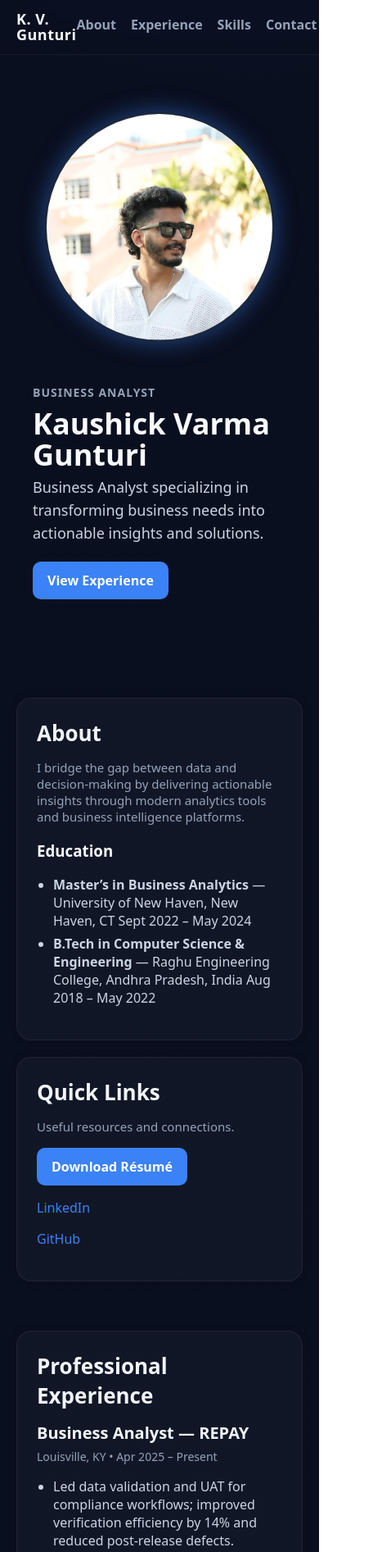
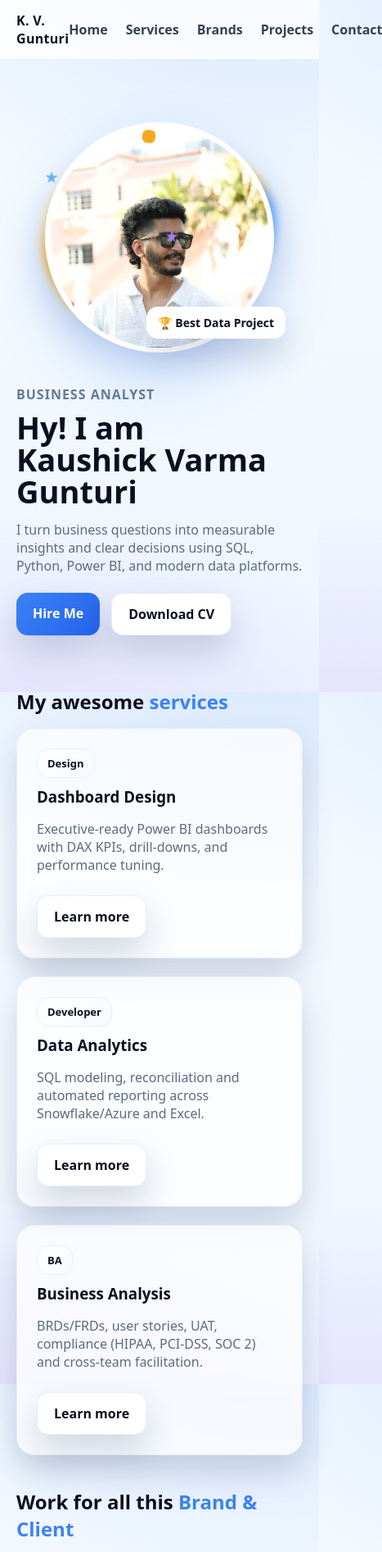
Before and after one commit to kaushickgunturi-debug/kaushickgunturi-debug.github.io, a plain HTML site: page index.html in a window 390 px wide. Shown: the top 1893 px of the page at 82% size, 467 px wide, since content can reach past the window. Drawn offline with Linux system fonts and the light colour scheme.

Commit message:
Update index.html

```diff
--- a/index.html
+++ b/index.html
@@ -3,233 +3,309 @@
 <head>
   <meta charset="utf-8" />
   <meta name="viewport" content="width=device-width, initial-scale=1" />
-  <title>Kaushick Varma Gunturi – Business Analyst</title>
-  <meta name="description" content="Portfolio of Kaushick Varma Gunturi, Business Analyst specializing in transforming business needs into actionable insights and solutions." />
-  <meta name="author" content="Kaushick Varma Gunturi" />
+  <title>Kaushick Varma Gunturi — Business Analyst</title>
   <link rel="icon" href="favicon.png" />
 
   <style>
-    /* -------- Reset & globals -------- */
-    * { box-sizing: border-box; }
-    html { scroll-behavior: smooth; }
-    body {
-      margin: 0;
-      font-family: system-ui, -apple-system, Segoe UI, Roboto, Inter, Helvetica, Arial, sans-serif;
-      color: #f8fafc;
+    /* ============ Base & Theme ============ */
+    :root{
+      --bg1:#f6fbff;
+      --bg2:#eef6ff;
+      --ink:#0b1020;
+      --muted:#5b6b81;
+      --chip:#ffffffaa;
+      --glass:#ffffffb3;
+      --white:#fff;
+      --accent:#ffb703;        /* warm yellow */
+      --accent-2:#3b82f6;      /* blue */
+      --accent-3:#a855f7;      /* purple */
+      --shadow: 0 20px 40px rgba(27, 46, 94, .18);
+      --radius-xl: 22px;
+      --radius-lg: 18px;
+      --radius-full: 999px;
+    }
+    *{box-sizing:border-box}
+    html{scroll-behavior:smooth}
+    body{
+      margin:0;
+      font-family: ui-sans-serif, system-ui, -apple-system, Segoe UI, Roboto, Inter, Helvetica, Arial, sans-serif;
+      color:var(--ink);
       background:
-        radial-gradient(1200px 800px at 80% -10%, rgba(59,130,246,.15), transparent 60%),
-        linear-gradient(180deg, #0a0f1f 0%, #0b1020 100%);
+        radial-gradient(900px 600px at 85% -10%, rgba(59,130,246,.18), transparent 60%),
+        radial-gradient(800px 500px at 10% 110%, rgba(168,85,247,.16), transparent 60%),
+        linear-gradient(180deg, var(--bg1), var(--bg2));
+      background-attachment: fixed;
     }
-    a { color: #3b82f6; text-decoration: none; }
-    a:hover { text-decoration: underline; }
+    a{color:var(--accent-2); text-decoration:none}
+    a:hover{text-decoration:underline}
 
-    /* -------- Top nav -------- */
-    header {
-      position: sticky; top: 0; z-index: 30;
-      backdrop-filter: blur(8px);
-      background: rgba(11,16,32,0.6);
-      border-bottom: 1px solid rgba(255,255,255,0.05);
-      display: flex; justify-content: space-between; align-items: center;
-      padding: 14px 20px;
+    /* ============ Navbar ============ */
+    .nav{
+      position: sticky; top: 0; z-index: 50;
+      backdrop-filter: blur(10px);
+      background: #ffffffcc;
+      border-bottom: 1px solid #e8eef7;
     }
-    header h1 { font-size: 18px; color: #f8fafc; letter-spacing: .5px; margin: 0; }
-    nav ul { display: flex; list-style: none; margin: 0; padding: 0; gap: 18px; }
-    nav a { color: #94a3b8; font-weight: 600; }
-    nav a:hover { color: #3b82f6; }
+    .nav-inner{
+      max-width: 1180px; margin: 0 auto; padding: 14px 20px;
+      display:flex; align-items:center; justify-content:space-between;
+    }
+    .brand{font-weight:800; letter-spacing:.3px}
+    .nav ul{list-style:none; display:flex; gap:22px; margin:0; padding:0}
+    .nav a{color:#334155; font-weight:600}
+    .nav a:hover{color:#111827}
 
-    /* -------- Page shell -------- */
-    main { max-width: 1100px; margin: 0 auto; padding: 40px 20px 80px; }
+    /* ============ Shell ============ */
+    .container{max-width:1180px; margin:0 auto; padding:48px 20px}
 
-    /* -------- HERO -------- */
-    .hero-content {
-      display: flex; flex-wrap: wrap; align-items: center; justify-content: space-between;
-      gap: 2rem; padding: 60px 20px; animation: fadeInUp 1s ease-in-out;
+    /* ============ HERO ============ */
+    .hero{
+      display:grid; grid-template-columns: 1.2fr .9fr; gap:40px; align-items:center;
+      padding: 28px 0 40px;
     }
-    .hero-text { flex: 1 1 420px; min-width: 300px; }
-    .kicker { color: #94a3b8; font-size: 14px; font-weight: 800; letter-spacing: 1px; text-transform: uppercase; }
-    h1 { font-size: clamp(36px, 5vw, 56px); margin: 10px 0 8px; color: #f8fafc; line-height: 1.05; }
-    .lead { color: #cbd5e1; font-size: 18px; line-height: 1.55; margin: 0 0 20px; }
-    .cta {
-      display: inline-block; background: #3b82f6; color: #fff; font-weight: 800;
-      padding: 12px 18px; border-radius: 10px; transition: background .25s, transform .2s;
+    .kicker{color:#66789a; font-weight:800; text-transform:uppercase; letter-spacing:1px}
+    h1{font-size: clamp(38px, 6vw, 64px); line-height:1.03; margin: 10px 0 8px}
+    .lead{color:#5b6b81; font-size: clamp(16px, 2vw, 18px); max-width: 62ch}
+    .cta-row{display:flex; gap:14px; margin-top:22px}
+    .btn{
+      display:inline-block; padding:14px 20px; border-radius:14px; font-weight:800;
+      box-shadow: var(--shadow); transition:transform .15s ease, filter .15s ease;
     }
-    .cta:hover { background: #2563eb; transform: translateY(-2px); }
+    .btn:hover{transform:translateY(-2px); filter:saturate(1.05)}
+    .btn-primary{background: linear-gradient(135deg, var(--accent-2), #2563eb); color:#fff}
+    .btn-ghost{background:#fff; border:1px solid #e6eef9; color:#0b1020}
 
-    .hero-photo { flex: 0 0 300px; display: flex; justify-content: center; }
-    .headshot {
-      width: 280px; height: 280px; max-width: 80vw; border-radius: 50%; object-fit: cover;
-      display: block; margin: 20px auto; border: 2px solid #1e293b; box-shadow: 0 0 28px rgba(59,130,246,.5);
+    /* Hero Art */
+    .art{
+      position:relative; display:grid; place-items:center;
+      isolation:isolate;
+    }
+    .blob{
+      position:absolute; inset:auto; width: 82%; height: 82%;
+      border-radius: 45% 55% 60% 40%/50% 45% 55% 50%;
+      background: radial-gradient(120% 120% at 20% 10%, #ffd166 0 25%, #fca311 40%, #ffb703 60%, transparent 70%),
+                  radial-gradient(110% 110% at 85% 85%, #60a5fa 0 35%, #3b82f6 55%, transparent 70%);
+      filter: blur(6px) saturate(1.05);
+      transform: rotate(-6deg);
+      z-index:-1;
+      box-shadow: var(--shadow);
+    }
+    .headshot{
+      width:min(360px, 72vw); height:min(360px, 72vw); border-radius:50%;
+      object-fit:cover; border: 6px solid #fff;
+      box-shadow: 0 30px 70px rgba(59,130,246,.25);
+      background:#fff;
+    }
+    .badge{
+      position:absolute; right:6%; top:8%;
+      background:#fff; padding:10px 14px; border-radius:14px; box-shadow: var(--shadow);
+      font-weight:800; font-size:14px; display:flex; align-items:center; gap:8px;
     }
 
-    /* -------- Cards & sections -------- */
-    section.grid {
-      display: grid; grid-template-columns: repeat(auto-fit, minmax(320px, 1fr));
-      gap: 20px; margin-top: 60px;
+    /* Floating confetti shapes */
+    .shape{position:absolute; width:16px; height:16px; border-radius:6px; opacity:.9}
+    .shape.star{clip-path:polygon(50% 0,61% 35%,98% 35%,68% 57%,79% 91%,50% 70%,21% 91%,32% 57%,2% 35%,39% 35%)}
+    .s1{left:10%; top:22%; background:#60a5fa; animation:float 6s ease-in-out infinite}
+    .s2{left:44%; top:6%; background:#f59e0b; animation:float 7s ease-in-out .3s infinite}
+    .s3{left:52%; top:48%; background:#a78bfa; animation:float 5.5s ease-in-out .6s infinite}
+    @keyframes float{50%{transform:translateY(-10px) rotate(8deg)}}
+
+    /* ============ Section cards ============ */
+    .grid{display:grid; grid-template-columns: repeat(auto-fit, minmax(260px,1fr)); gap:22px}
+    .card{
+      background: var(--glass);
+      backdrop-filter: blur(10px);
+      border:1px solid #e7eefb;
+      border-radius: var(--radius-xl);
+      padding:22px; box-shadow: var(--shadow)
     }
-    .card {
-      background: rgba(255,255,255,.03);
-      border: 1px solid rgba(255,255,255,.06);
-      border-radius: 18px; padding: 24px;
-      box-shadow: 0 0 10px rgba(0,0,0,.28);
-    }
-    h2 { font-size: 26px; color: #f1f5f9; margin: 0 0 14px; }
-    p.small { color: #94a3b8; font-size: 15px; margin-top: 0; }
-    ul { padding-left: 20px; color: #cbd5e1; }
-    li { margin-bottom: 6px; }
+    .card h3{margin:10px 0 8px}
+    .muted{color:var(--muted)}
 
-    /* -------- Experience -------- */
-    #experience .job { margin-bottom: 26px; }
-    #experience .job h3 { margin: 0 0 6px; color: #f1f5f9; font-size: 20px; }
-    #experience .meta { color: #94a3b8; font-size: 14px; margin: 0 0 10px; }
-
-    /* -------- Contact -------- */
-    .contact-list { list-style: none; padding: 0; margin: 0; }
-    .contact-list li { margin-bottom: 10px; }
-    .chip {
-      display: inline-block; background: rgba(255,255,255,.06);
-      border: 1px solid rgba(148,163,184,.25); color: #cbd5e1;
-      padding: 8px 10px; border-radius: 999px; font-weight: 600; margin: 6px 8px 0 0;
+    /* Service tiles */
+    .service{padding:24px; text-align:left}
+    .service .pill{
+      display:inline-block; background:linear-gradient(135deg,#fff, #f7fbff);
+      border:1px solid #e6eef9; padding:8px 12px; border-radius:14px; font-weight:800; font-size:13px
     }
 
-    /* -------- Animation -------- */
-    @keyframes fadeInUp { from { opacity: 0; transform: translateY(40px); } to { opacity: 1; transform: translateY(0); } }
+    /* Brand circle */
+    .brand-sphere{
+      position:relative; width: 260px; height:260px; margin:auto; border-radius:50%;
+      background: radial-gradient(120% 120% at 30% 30%, #fff, #f3f8ff 60%, #e9f2ff);
+      border:1px solid #e5eefc; box-shadow: var(--shadow);
+      display:grid; place-items:center; gap:10px;
+    }
+    .logo-grid{display:grid; grid-template-columns:repeat(3,1fr); gap:10px; width:70%}
+    .logo{background:#fff; border:1px solid #e8eef7; border-radius:12px; height:46px; display:grid; place-items:center; font-weight:800; color:#66789a}
 
-    /* -------- Responsive tweak -------- */
-    @media (max-width: 880px) {
-      .hero-content { padding-top: 30px; }
-      .hero-photo { order: -1; flex-basis: 100%; }
-      .headshot { margin-top: 0; }
+    /* Project grid */
+    .projects{display:grid; grid-template-columns: repeat(auto-fit, minmax(260px,1fr)); gap:20px}
+    .project{
+      overflow:hidden; border-radius:20px; background:#fff; border:1px solid #e6eef9;
+      box-shadow: var(--shadow)
+    }
+    .project img{width:100%; height:170px; object-fit:cover; display:block}
+    .project .p-body{padding:14px}
+    .tag{display:inline-block; font-size:12px; background:#eef6ff; border:1px solid #dbeafe; color:#1d4ed8; padding:6px 10px; border-radius:999px; font-weight:700}
+
+    /* Footer */
+    footer{padding:60px 0 80px; text-align:center; color:#6b7c93}
+
+    /* Responsive */
+    @media (max-width: 980px){
+      .hero{grid-template-columns:1fr}
+      .art{order:-1}
+      .badge{top:auto; bottom:6%}
     }
   </style>
 </head>
+<body>
 
-<body>
-  <!-- Top Nav -->
-  <header>
-    <h1>K. V. Gunturi</h1>
-    <nav>
-      <ul>
-        <li><a href="#about">About</a></li>
-        <li><a href="#experience">Experience</a></li>
-        <li><a href="#skills">Skills</a></li>
-        <li><a href="#contact">Contact</a></li>
-      </ul>
-    </nav>
-  </header>
+  <!-- Nav -->
+  <div class="nav">
+    <div class="nav-inner">
+      <div class="brand">K. V. Gunturi</div>
+      <nav>
+        <ul>
+          <li><a href="#hero">Home</a></li>
+          <li><a href="#services">Services</a></li>
+          <li><a href="#brands">Brands</a></li>
+          <li><a href="#projects">Projects</a></li>
+          <li><a href="#contact">Contact</a></li>
+        </ul>
+      </nav>
+    </div>
+  </div>
 
-  <main>
+  <div class="container" id="hero">
     <!-- HERO -->
-    <div class="hero-content">
-      <div class="hero-text">
+    <section class="hero">
+      <div>
         <div class="kicker">Business Analyst</div>
-        <h1>Kaushick Varma Gunturi</h1>
-        <p class="lead">Business Analyst specializing in transforming business needs into actionable insights and solutions.</p>
-        <a class="cta" href="#experience">View Experience</a>
-      </div>
-      <div class="hero-photo">
-        <img src="profile-placeholder.png" alt="Kaushick Varma Gunturi" class="headshot" />
-      </div>
-    </div>
-
-    <!-- ABOUT + QUICK LINKS -->
-    <section id="about" class="grid">
-      <div class="card">
-        <h2>About</h2>
-        <p class="small">
-          I bridge the gap between data and decision-making by delivering actionable insights through modern analytics tools and business intelligence platforms.
-        </p>
-        <h3>Education</h3>
-        <ul>
-          <li><strong>Master’s in Business Analytics</strong> — University of New Haven, New Haven, CT <span class="meta">Sept 2022 – May 2024</span></li>
-          <li><strong>B.Tech in Computer Science & Engineering</strong> — Raghu Engineering College, Andhra Pradesh, India <span class="meta">Aug 2018 – May 2022</span></li>
-        </ul>
+        <h1>Hy! I am<br/>Kaushick Varma Gunturi</h1>
+        <p class="lead">I turn business questions into measurable insights and clear decisions using SQL, Python, Power BI, and modern data platforms.</p>
+        <div class="cta-row">
+          <a class="btn btn-primary" href="#contact">Hire Me</a>
+          <a class="btn btn-ghost" href="Kaushick_Gunturi_Resume.pdf" download>Download CV</a>
+        </div>
       </div>
 
-      <div class="card">
-        <h2>Quick Links</h2>
-        <p class="small">Useful resources and connections.</p>
-        <p><a class="cta" href="Kaushick_Gunturi_Resume.pdf" download>Download Résumé</a></p>
-        <p><a href="https://www.linkedin.com" target="_blank" rel="noopener">LinkedIn</a></p>
-        <p><a href="https://github.com/kaushickgunturi-debug" target="_blank" rel="noopener">GitHub</a></p>
+      <div class="art">
+        <div class="blob"></div>
+        <img class="headshot" src="profile-placeholder.png" alt="Kaushick Varma Gunturi" />
+        <div class="badge">🏆 Best Data Project</div>
+        <span class="shape star s1"></span>
+        <span class="shape s2"></span>
+        <span class="shape star s3"></span>
       </div>
     </section>
 
-    <!-- EXPERIENCE -->
-    <section id="experience" class="grid" style="margin-top:60px;">
-      <div class="card">
-        <h2>Professional Experience</h2>
-
-        <div class="job">
-          <h3>Business Analyst — REPAY</h3>
-          <p class="meta">Louisville, KY • Apr 2025 – Present</p>
-          <ul>
-            <li>Led data validation and UAT for compliance workflows; improved verification efficiency by 14% and reduced post-release defects.</li>
-            <li>Translated business goals into technical reporting specs with 100% requirements traceability.</li>
-            <li>Automated Power BI performance dashboards (DAX) to shorten decision cycles by 22% and improve KPI visibility.</li>
-            <li>Supported regulatory data audits and anomaly tracking, improving resolution turnaround by 17%.</li>
-          </ul>
+    <!-- SERVICES -->
+    <section id="services" style="margin-top:24px">
+      <h2 style="margin:4px 0 16px">My awesome <span style="color:var(--accent-2)">services</span></h2>
+      <div class="grid">
+        <div class="card service">
+          <span class="pill">Design</span>
+          <h3>Dashboard Design</h3>
+          <p class="muted">Executive-ready Power BI dashboards with DAX KPIs, drill-downs, and performance tuning.</p>
+          <a class="btn btn-ghost" style="margin-top:10px" href="#projects">Learn more</a>
         </div>
-
-        <div class="job">
-          <h3>Business Analyst — Mindoula</h3>
-          <p class="meta">Silver Spring, MD • Jul 2024 – Mar 2025</p>
-          <ul>
-            <li>Gathered and prioritized requirements via workshops/interviews; aligned deliverables to strategy.</li>
-            <li>Built SQL/Power BI reporting suites; improved KPI tracking accuracy by 12% and reduced rework by 16%.</li>
-            <li>Created BRDs/FRDs and user stories with clear acceptance criteria; designed process maps in Lucidchart/Visio.</li>
-          </ul>
+        <div class="card service">
+          <span class="pill">Developer</span>
+          <h3>Data Analytics</h3>
+          <p class="muted">SQL modeling, reconciliation and automated reporting across Snowflake/Azure and Excel.</p>
+          <a class="btn btn-ghost" style="margin-top:10px" href="#projects">Learn more</a>
         </div>
-
-        <div class="job">
-          <h3>Data Analyst — Dotsquare Technologies India Pvt. Ltd</h3>
-          <p class="meta">India • May 2020 – Apr 2022</p>
-          <ul>
-            <li>ETL’d multi-source datasets with 98% accuracy; delivered 100+ operational & financial reports in Power BI/Excel.</li>
-            <li>Deployed automated refresh pipelines and performed trend/correlation analysis for forecasting.</li>
-            <li>Created SQL queries for structured datasets; improved turnaround for analytical requests by 15%.</li>
-          </ul>
+        <div class="card service">
+          <span class="pill">BA</span>
+          <h3>Business Analysis</h3>
+          <p class="muted">BRDs/FRDs, user stories, UAT, compliance (HIPAA, PCI-DSS, SOC 2) and cross-team facilitation.</p>
+          <a class="btn btn-ghost" style="margin-top:10px" href="#projects">Learn more</a>
         </div>
       </div>
     </section>
 
-    <!-- SKILLS (simple placeholders; expand later if you like) -->
-    <section id="skills" class="grid" style="margin-top:60px;">
-      <div class="card">
-        <h2>Skills</h2>
-        <p class="small">Core Technical</p>
-        <div>
-          <span class="chip">Python</span>
-          <span class="chip">SQL</span>
-          <span class="chip">Power BI</span>
-          <span class="chip">Tableau</span>
-          <span class="chip">Snowflake</span>
-          <span class="chip">Azure</span>
-          <span class="chip">Excel</span>
-          <span class="chip">PostgreSQL</span>
-        </div>
-        <p class="small" style="margin-top:16px;">Business Analysis & Compliance</p>
-        <div>
-          <span class="chip">BRD</span>
-          <span class="chip">User Stories</span>
-          <span class="chip">UAT Testing</span>
-          <span class="chip">HIPAA</span>
-          <span class="chip">PCI-DSS</span>
-          <span class="chip">SOC 2</span>
+    <!-- BRANDS -->
+    <section id="brands" style="margin-top:40px">
+      <h2>Work for all this <span style="color:var(--accent-2)">Brand & Client</span></h2>
+      <p class="muted">A few platforms and tools I use day-to-day.</p>
+      <div class="brand-sphere" style="margin-top:16px">
+        <div class="logo-grid">
+          <div class="logo">Azure</div>
+          <div class="logo">Snowflake</div>
+          <div class="logo">Power BI</div>
+          <div class="logo">SQL</div>
+          <div class="logo">Python</div>
+          <div class="logo">Excel</div>
+          <div class="logo">Tableau</div>
+          <div class="logo">Jira</div>
+          <div class="logo">Confluence</div>
         </div>
       </div>
     </section>
 
-    <!-- CONTACT -->
-    <section id="contact" class="grid" style="margin-top:60px;">
-      <div class="card">
-        <h2>Contact</h2>
-        <ul class="contact-list">
-          <li><strong>Email:</strong> <a href="mailto:Kaushickgunturi@gmail.com">Kaushickgunturi@gmail.com</a></li>
-          <li><strong>Phone:</strong> <a href="tel:+14128086629">+1 (412) 808-6629</a></li>
-          <li><strong>Location:</strong> Pittsburgh, PA</li>
-        </ul>
+    <!-- PROJECTS -->
+    <section id="projects" style="margin-top:40px">
+      <h2>Recent <span style="color:var(--accent-2)">Projects</span></h2>
+      <div class="projects" style="margin-top:14px">
+        <!-- Replace images with your real screenshots -->
+        <article class="project">
+          <img src="https://images.unsplash.com/photo-1543286386-713bdd548da4?q=80&w=1400&auto=format&fit=crop" alt="Project 1"/>
+          <div class="p-body">
+            <span class="tag">Power BI</span>
+            <h3>Revenue & Collections Cockpit</h3>
+            <p class="muted">Executive dashboard with DAX measures, anomaly alerts, and SLA tracking.</p>
+          </div>
+        </article>
+        <article class="project">
+          <img src="https://images.unsplash.com/photo-1515879218367-8466d910aaa4?q=80&w=1400&auto=format&fit=crop" alt="Project 2"/>
+          <div class="p-body">
+            <span class="tag">SQL</span>
+            <h3>Reconciliation Framework</h3>
+            <p class="muted">Automated cross-system checks that reduced reporting discrepancies by 11%.</p>
+          </div>
+        </article>
+        <article class="project">
+          <img src="https://images.unsplash.com/photo-1504639725590-34d0984388bd?q=80&w=1400&auto=format&fit=crop" alt="Project 3"/>
+          <div class="p-body">
+            <span class="tag">BA</span>
+            <h3>Compliance UAT Suite</h3>
+            <p class="muted">Traceable test packs for HIPAA/PCI workflows; 14% verification efficiency gain.</p>
+          </div>
+        </article>
       </div>
     </section>
-  </main>
+
+    <!-- CONTACT -->
+    <section id="contact" style="margin-top:40px">
+      <h2>Let’s work together</h2>
+      <div class="grid">
+        <div class="card">
+          <h3>Contact Information</h3>
+          <p class="muted">I’m based in Pittsburgh, PA — available for full-time roles and freelance analytics projects.</p>
+          <p><strong>Email:</strong> <a href="mailto:Kaushickgunturi@gmail.com">Kaushickgunturi@gmail.com</a></p>
+          <p><strong>Phone:</strong> <a href="tel:+14128086629">+1 (412) 808-6629</a></p>
+          <div style="margin-top:10px" class="cta-row">
+            <a class="btn btn-primary" href="mailto:Kaushickgunturi@gmail.com">Start a project</a>
+            <a class="btn btn-ghost" href="Kaushick_Gunturi_Resume.pdf" download>Download CV</a>
+          </div>
+        </div>
+        <div class="card">
+          <h3>Socials</h3>
+          <p><a href="https://www.linkedin.com" target="_blank" rel="noopener">LinkedIn</a></p>
+          <p><a href="https://github.com/kaushickgunturi-debug" target="_blank" rel="noopener">GitHub</a></p>
+        </div>
+      </div>
+    </section>
+  </div>
+
+  <footer>
+    © <span id="y"></span> Kaushick Varma Gunturi — All rights reserved.
+  </footer>
+
+  <script>
+    document.getElementById('y').textContent = new Date().getFullYear();
+  </script>
 </body>
 </html>
```
